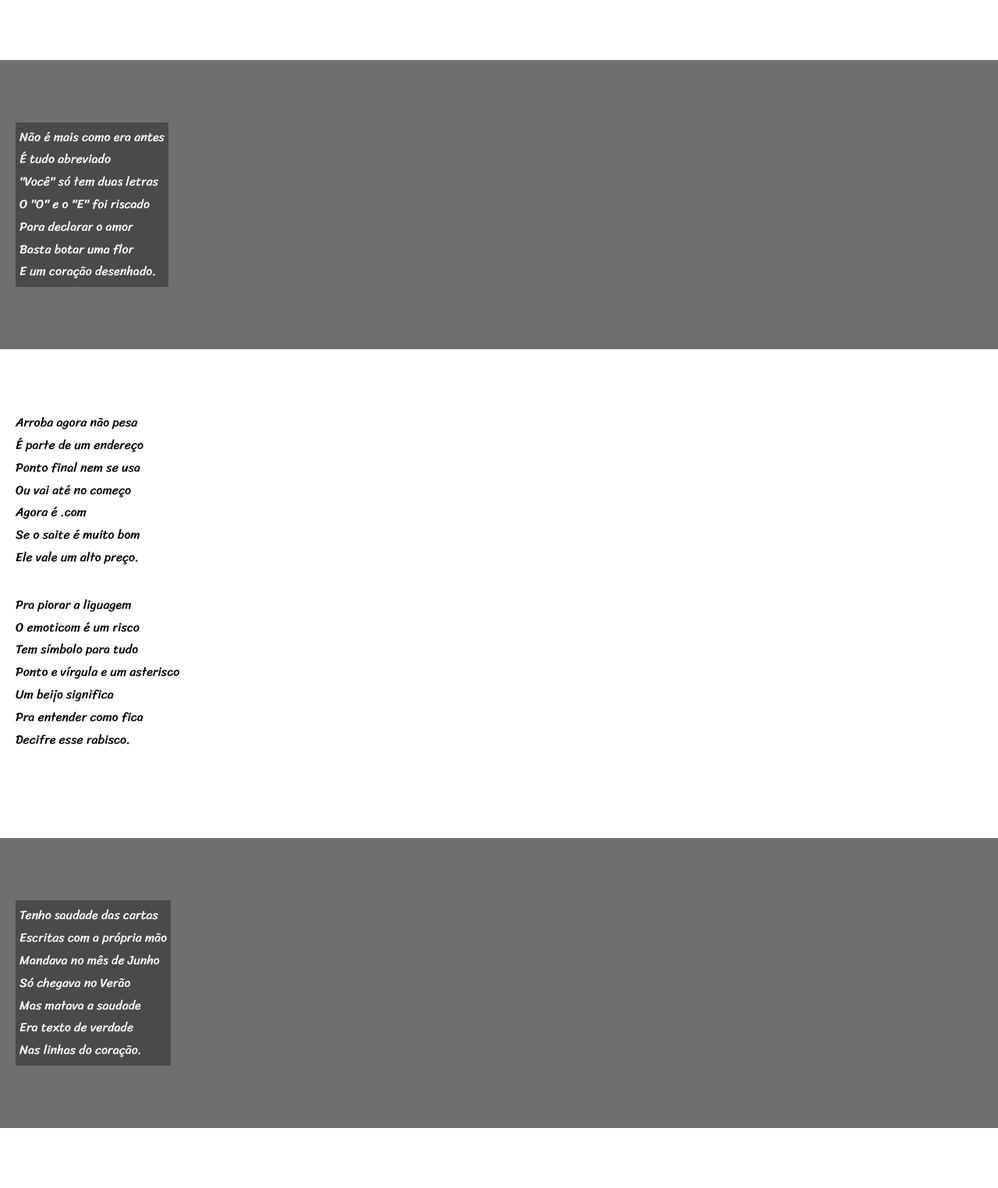
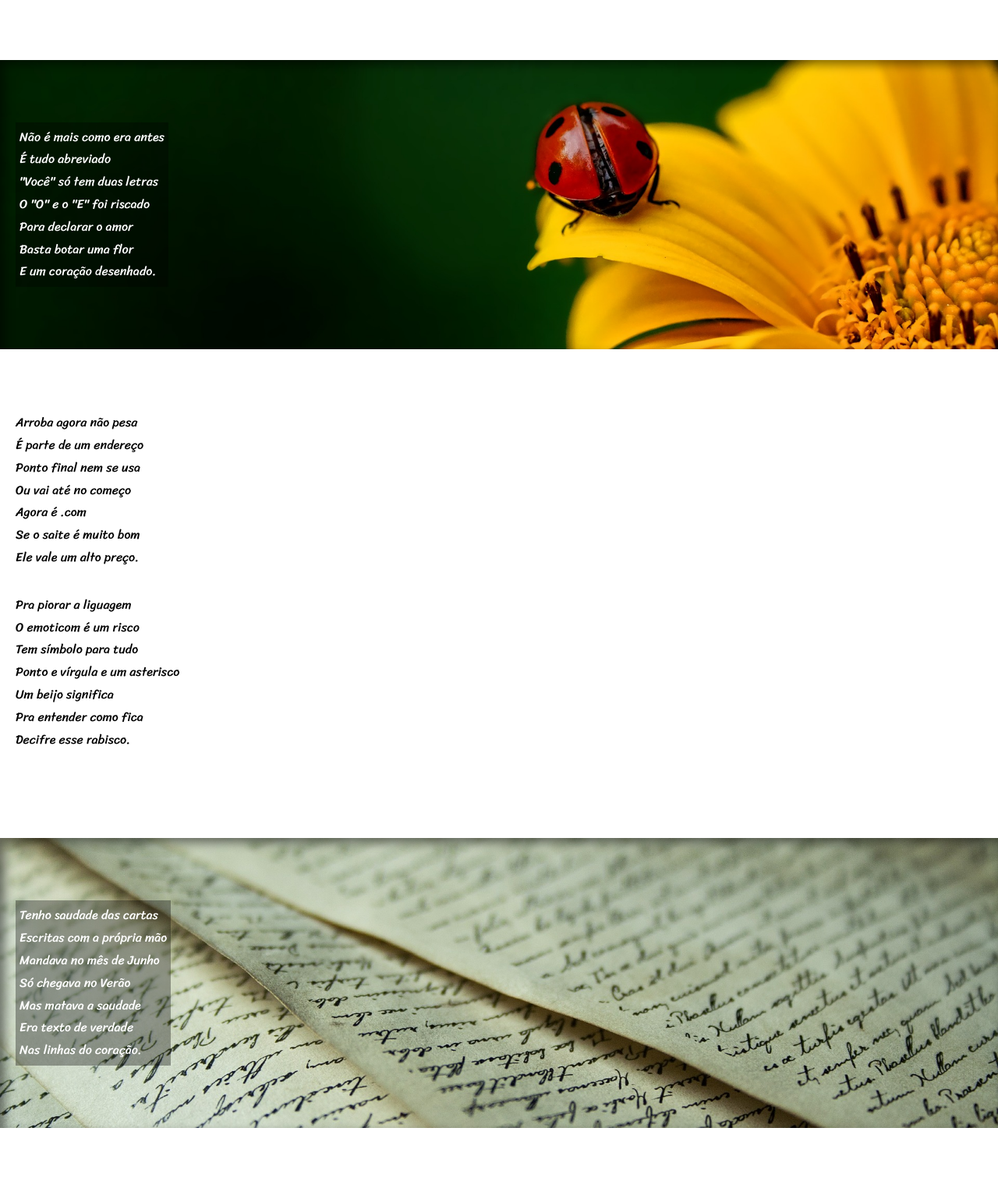
Before and after one commit to Leonardo-Fabricio-Silva/Projeto-Cordel, a plain HTML site: page index.html in a window 1280 px wide. Shown: the part 535-2059 px from the top of the page at 78% size. Drawn offline with Linux system fonts and the light colour scheme.

Commit message:
feat: adiciona seções com imagens de fundo e efeito parallax

```diff
--- a/index.html
+++ b/index.html
@@ -29,7 +29,7 @@
 
 
 
-    <section class="imagem">
+    <section class="imagem img-01" >
         <p>
             Não é mais como era antes <br>
             É tudo abreviado <br>
@@ -67,7 +67,7 @@
 
 
 
-    <section class="imagem">
+    <section class="imagem img-02">
         <p>
             Tenho saudade das cartas <br>
             Escritas com a própria mão <br>
--- a/style.css
+++ b/style.css
@@ -69,6 +69,9 @@
 section.imagem {
     background-color: rgba(53, 52, 52, 0.493);
     color: white;
+    box-shadow: inset 6px 6px 13px 0px rgba(0, 0, 0, 0.495);
+    background-size: cover;
+    background-attachment: fixed;
 }
 
 section.imagem > p {
@@ -77,8 +80,19 @@
     background-color: rgba(0, 0, 0, 0.338);
 }
 
+section.img-01 {
+    background-image: url(imagens/background001.jpg);
+    background-position: center right;
+}
+
+section.img-02 {
+    background-image: url(imagens/background002.jpg);
+    background-position: center right;
+}
+
 footer {
     background-color: black;
     color: white;
     text-align: center;
+    font-size: 0.91em;
 }
```
